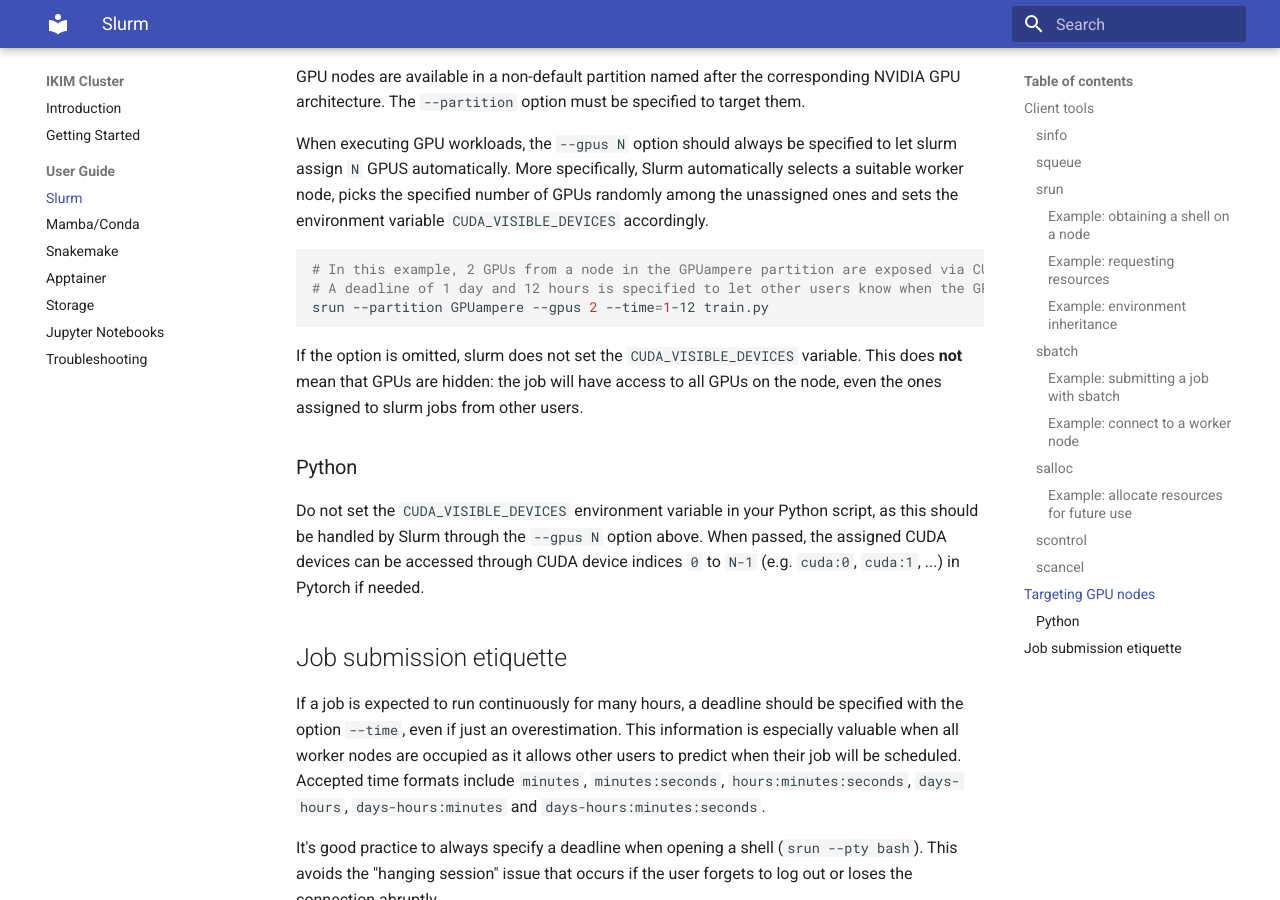
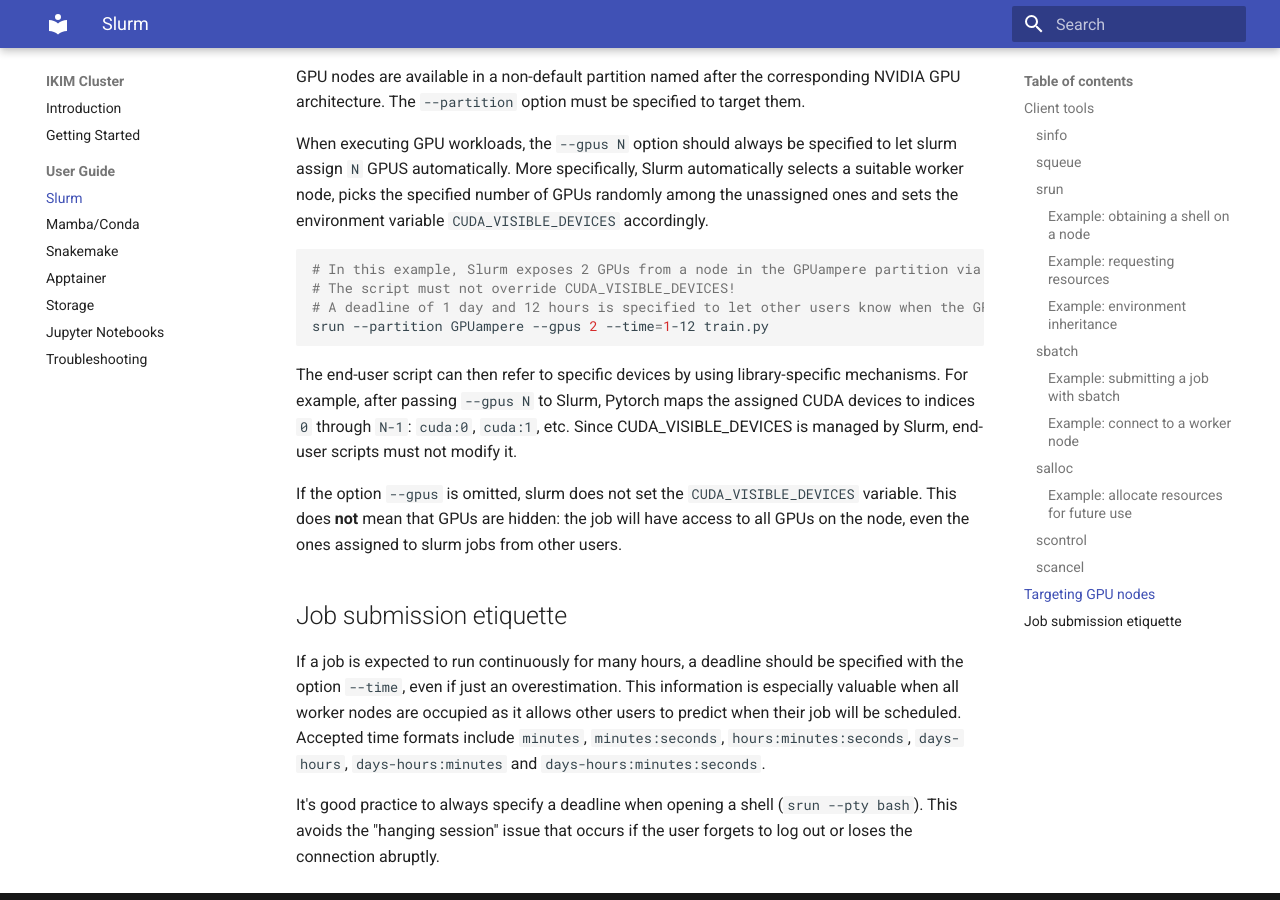
Before and after one commit to IKIM-Essen/ClusterDocs, an MkDocs documentation site: the page built from docs/slurm.md, in a window 1280 px wide and 900 px high, scrolled down 5329 px. Built offline with MkDocs 1.6.1 and Material for MkDocs 9.7.7, drawn with Linux system fonts in a browser that asks for light colours.

Commit message:
Edit the CUDA_VISIBLE_DEVICES remarks
The new sentence is more general without mentioning Python specifically.

````diff
--- a/docs/slurm.md
+++ b/docs/slurm.md
@@ -227,15 +227,15 @@
 When executing GPU workloads, the `--gpus N` option should always be specified to let slurm assign `N` GPUS automatically. More specifically, Slurm automatically selects a suitable worker node, picks the specified number of GPUs randomly among the unassigned ones and sets the environment variable `CUDA_VISIBLE_DEVICES` accordingly.
 
 ```sh
-# In this example, 2 GPUs from a node in the GPUampere partition are exposed via CUDA_VISIBLE_DEVICES.
+# In this example, Slurm exposes 2 GPUs from a node in the GPUampere partition via CUDA_VISIBLE_DEVICES.
+# The script must not override CUDA_VISIBLE_DEVICES!
 # A deadline of 1 day and 12 hours is specified to let other users know when the GPUs will be available again.
 srun --partition GPUampere --gpus 2 --time=1-12 train.py
 ```
 
-If the option is omitted, slurm does not set the `CUDA_VISIBLE_DEVICES` variable. This does **not** mean that GPUs are hidden: the job will have access to all GPUs on the node, even the ones assigned to slurm jobs from other users.
+The end-user script can then refer to specific devices by using library-specific mechanisms. For example, after passing `--gpus N` to Slurm, Pytorch maps the assigned CUDA devices to indices `0` through `N-1`: `cuda:0`, `cuda:1`, etc. Since CUDA_VISIBLE_DEVICES is managed by Slurm, end-user scripts must not modify it.
 
-### Python
-Do not set the `CUDA_VISIBLE_DEVICES` environment variable in your Python script, as this should be handled by Slurm through the `--gpus N` option above. When passed, the assigned CUDA devices can be accessed through CUDA device indices `0` to `N-1` (e.g. `cuda:0`, `cuda:1`, ...) in Pytorch if needed.
+If the option `--gpus` is omitted, slurm does not set the `CUDA_VISIBLE_DEVICES` variable. This does **not** mean that GPUs are hidden: the job will have access to all GPUs on the node, even the ones assigned to slurm jobs from other users.
 
 ## Job submission etiquette
 
````
